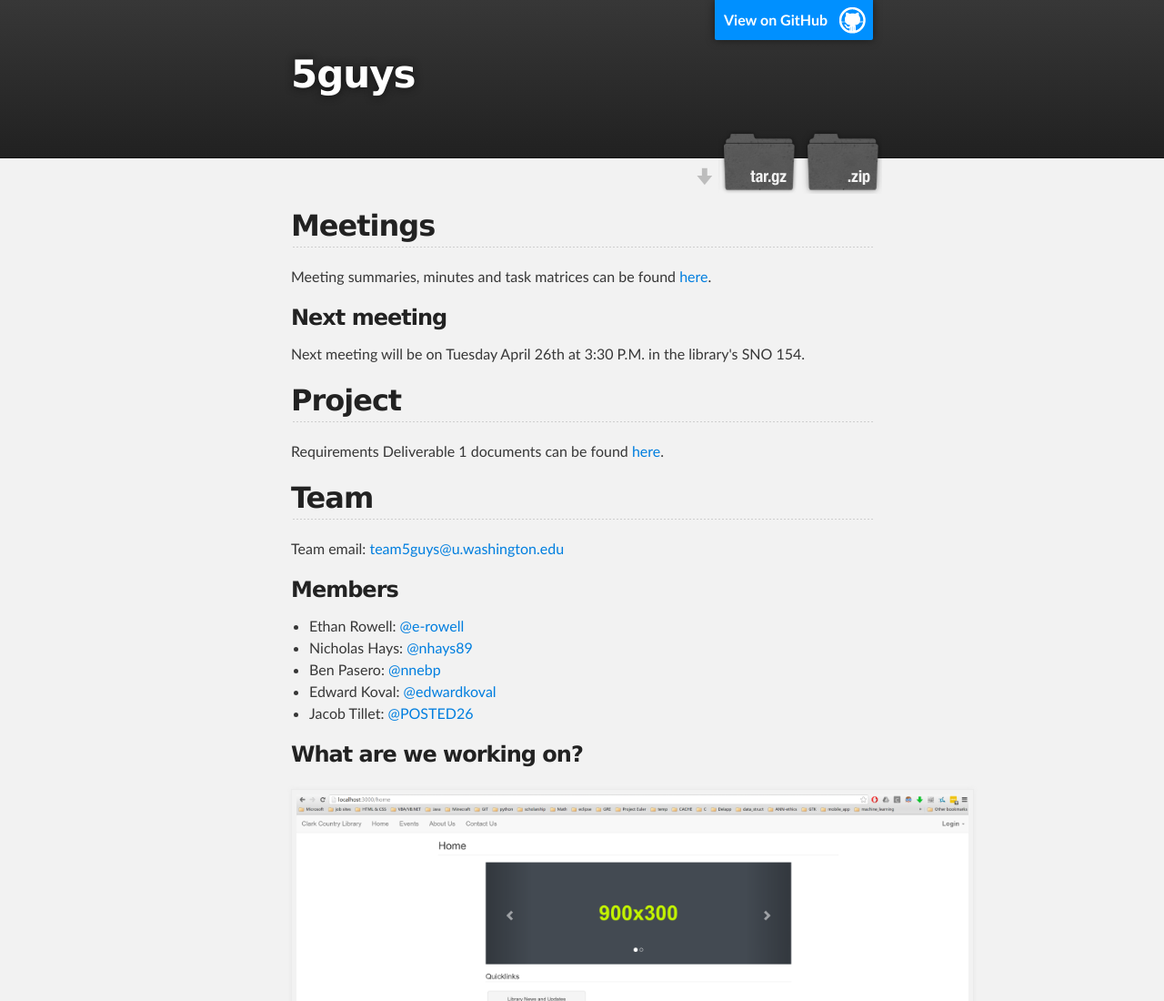
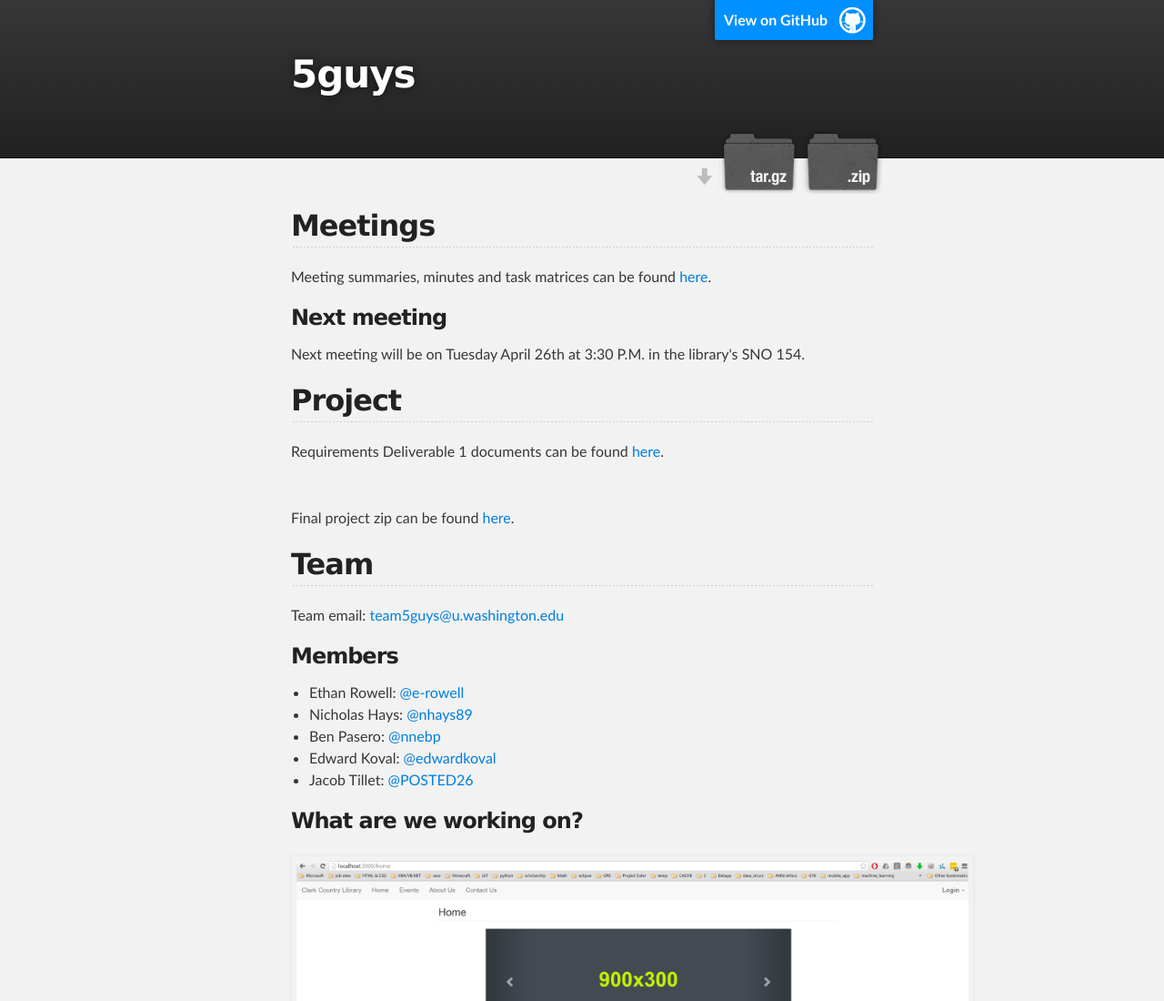
Before and after one commit to e-rowell/5guys, a plain HTML site: page index.html in a window 1280 px wide. Shown: the top 1100 px of the page at 91% size. Drawn offline with Linux system fonts and the light colour scheme.

Commit message:
Added final project submission zip link.

```diff
--- a/index.html
+++ b/index.html
@@ -46,7 +46,8 @@
 <h2>
 <a id="project" class="anchor" href="#project" aria-hidden="true"><span aria-hidden="true" class="octicon octicon-link"></span></a>Project</h2>
 <p>Requirements Deliverable 1 documents can be found <a href="https://drive.google.com/open?id=0B-qzBvxVnNTkV0QxQnh2TkVKMXc">here</a>.</p>
-
+<br>
+<p>Final project zip can be found <a href="https://drive.google.com/open?id=0B3h4D9a4CGNpRy0xaTQ4WllYUFk">here</a>.</p>
 
 <h2>
 <a id="team" class="anchor" href="#team" aria-hidden="true"><span aria-hidden="true" class="octicon octicon-link"></span></a>Team</h2>
```
